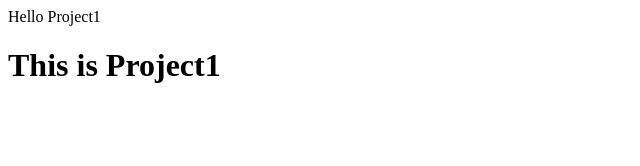
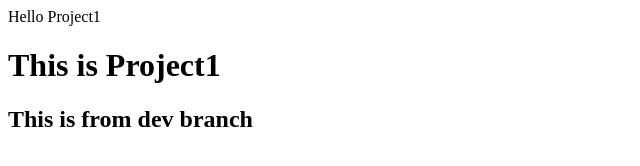
Before and after one commit to fatihah63/Project1, a plain HTML site: page index.html in a window 1280 px wide. Shown: the whole page, without its empty margins (0-640 px from the left). Drawn offline with Linux system fonts and the light colour scheme.

Commit message:
modified in dev branch

```diff
--- a/index.html
+++ b/index.html
@@ -9,5 +9,6 @@
 <body>
     <div>Hello Project1</div>
     <h1>This is Project1</h1>
+    <h2>This is from dev branch</h2>
 </body>
 </html>
```
